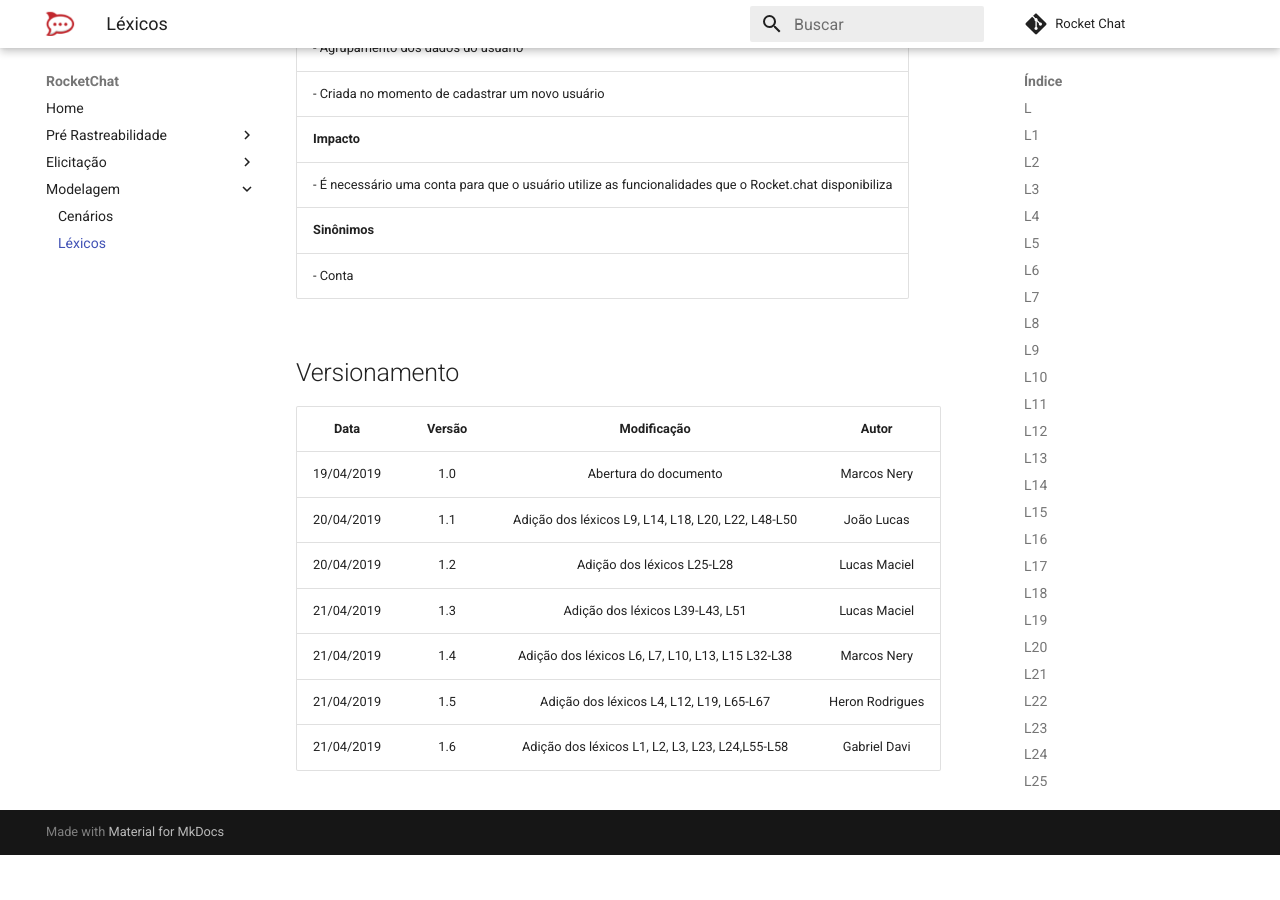
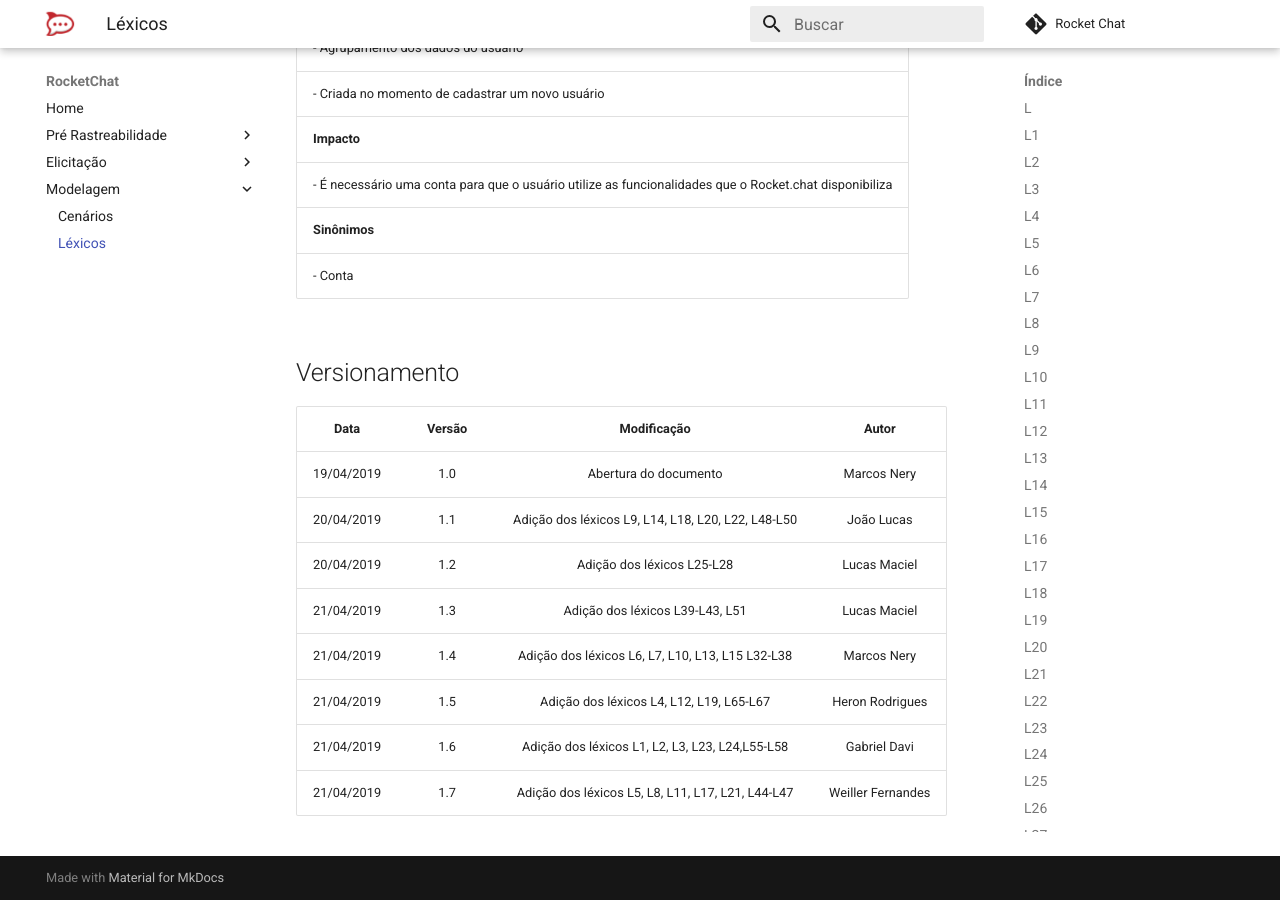
Before and after one commit to MarcosNBJ/2019.1-RocketChat, an MkDocs documentation site: the page built from docs/Modelagem/lexicos.md, in a window 1280 px wide and 900 px high, scrolled down 38358 px. Built offline with MkDocs 1.6.1 and Material for MkDocs 9.7.7, drawn with Linux system fonts in a browser that asks for light colours; comment, search, counter and statistics services are not loaded; before the commit the page ends 39213 px from its top, so only the background shows below that.

Commit message:
adding versioning 1.7

```diff
--- a/docs/Modelagem/lexicos.md
+++ b/docs/Modelagem/lexicos.md
@@ -953,3 +953,4 @@
 | 21/04/2019 | 1.4 | Adição dos léxicos L6, L7, L10, L13, L15 L32-L38 | Marcos Nery |
 | 21/04/2019 | 1.5 | Adição dos léxicos L4, L12, L19, L65-L67 | Heron Rodrigues |
 | 21/04/2019 | 1.6 | Adição dos léxicos L1, L2, L3, L23, L24,L55-L58 | Gabriel Davi |
+| 21/04/2019 | 1.7 | Adição dos léxicos L5, L8, L11, L17, L21, L44-L47 | Weiller Fernandes |
```
